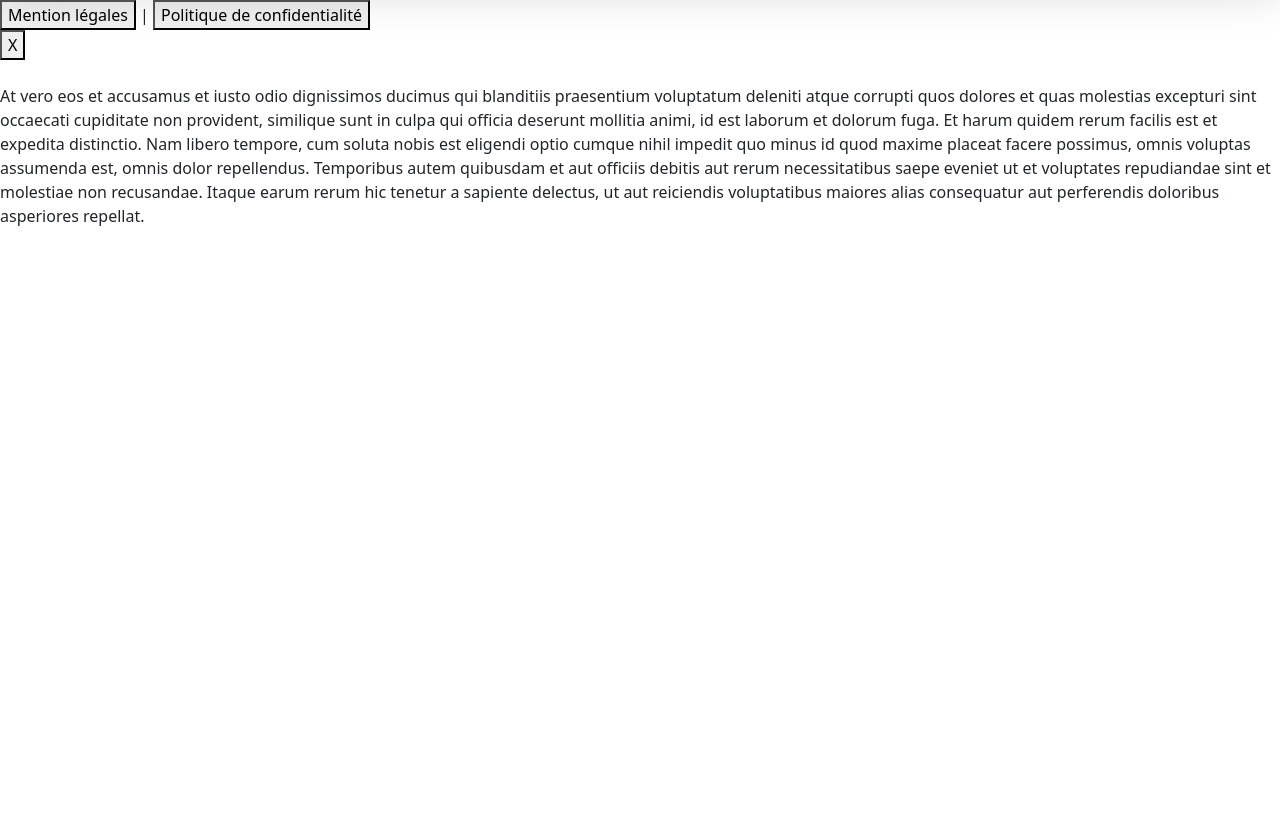
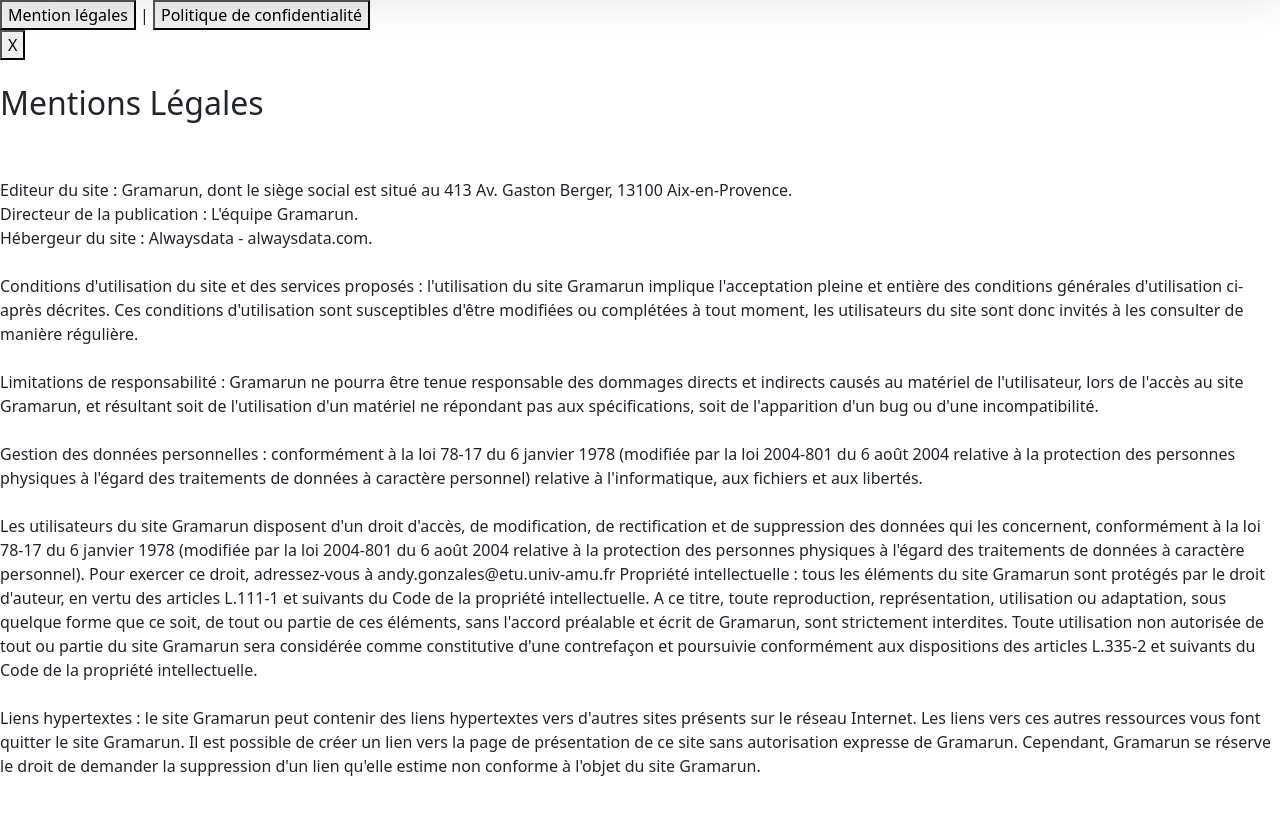
Before and after one commit to GonzalesAndy/SAE-S3, a Flask app: page /delete in a window 1280 px wide, after a click on "Mention légales". Shown: the part 82-900 px from the top of the page. Before the commit the page ends 308 px from the top, so only its background shows below. Run offline with Flask 2, Linux system fonts and the light colour scheme; data that the repository does not hold is empty.

Commit message:
Correction erreur redirection + Mention légale CSS

```diff
--- a/website/templates/base.html
+++ b/website/templates/base.html
@@ -59,8 +59,8 @@
                         <a class="nav-link" href="/login">Connexion</a>
                     </li>
                     {% endif %}
-
-                    <!-- Left links -->
+                </ul>
+                <!-- Left links -->
             </div>
             <!-- Collapsible wrapper -->
         </div>
@@ -84,15 +84,24 @@
 
     <script src="https://cdn.jsdelivr.net/npm/bootstrap@5.0.2/dist/js/bootstrap.bundle.min.js" integrity="sha384-MrcW6ZMFYlzcLA8Nl+NtUVF0sA7MsXsP1UyJoMp4YLEuNSfAP+JcXn/tWtIaxVXM" crossorigin="anonymous"></script>
     <footer>
-        <button onclick="document.getElementById('popupMention').style.display = 'block'">Mention légales</button> | <button onclick="document.getElementById('popupPolitique').style.display = 'block'">Politique de confidentialité</button>
+        <button onclick="document.getElementById('popupMention').style.display = 'block';document.getElementById('popupPolitique').style.display = 'none'">Mention légales</button> | <button onclick="document.getElementById('popupPolitique').style.display = 'block'">Politique de confidentialité</button>
     </footer>
 
     <div id="popupMention" style="display: none;">
         <button onclick="document.getElementById('popupMention').style.display = 'none'">X</button><br><br>
-        <p>At vero eos et accusamus et iusto odio dignissimos ducimus qui blanditiis praesentium voluptatum deleniti atque corrupti quos dolores et quas molestias excepturi sint occaecati cupiditate non provident, similique sunt in culpa qui officia deserunt
-            mollitia animi, id est laborum et dolorum fuga. Et harum quidem rerum facilis est et expedita distinctio. Nam libero tempore, cum soluta nobis est eligendi optio cumque nihil impedit quo minus id quod maxime placeat facere possimus, omnis
-            voluptas assumenda est, omnis dolor repellendus. Temporibus autem quibusdam et aut officiis debitis aut rerum necessitatibus saepe eveniet ut et voluptates repudiandae sint et molestiae non recusandae. Itaque earum rerum hic tenetur a sapiente
-            delectus, ut aut reiciendis voluptatibus maiores alias consequatur aut perferendis doloribus asperiores repellat.
+        <h2>Mentions Légales</h2><br> <br>
+        <p>Editeur du site : Gramarun, dont le siège social est situé au 413 Av. Gaston Berger, 13100 Aix-en-Provence.<br>Directeur de la publication : L'équipe Gramarun.<br>Hébergeur du site : Alwaysdata - alwaysdata.com.<br> <br>Conditions d'utilisation
+            du site et des services proposés : l'utilisation du site Gramarun implique l'acceptation pleine et entière des conditions générales d'utilisation ci-après décrites. Ces conditions d'utilisation sont susceptibles d'être modifiées ou complétées
+            à tout moment, les utilisateurs du site sont donc invités à les consulter de manière régulière.<br> <br>Limitations de responsabilité : Gramarun ne pourra être tenue responsable des dommages directs et indirects causés au matériel de l'utilisateur,
+            lors de l'accès au site Gramarun, et résultant soit de l'utilisation d'un matériel ne répondant pas aux spécifications, soit de l'apparition d'un bug ou d'une incompatibilité.<br> <br> Gestion des données personnelles : conformément à la loi
+            78-17 du 6 janvier 1978 (modifiée par la loi 2004-801 du 6 août 2004 relative à la protection des personnes physiques à l'égard des traitements de données à caractère personnel) relative à l'informatique, aux fichiers et aux libertés.<br>            <br>Les utilisateurs du site Gramarun disposent d'un droit d'accès, de modification, de rectification et de suppression des données qui les concernent, conformément à la loi 78-17 du 6 janvier 1978 (modifiée par la loi 2004-801 du 6 août 2004
+            relative à la protection des personnes physiques à l'égard des traitements de données à caractère personnel). Pour exercer ce droit, adressez-vous à andy.gonzales@etu.univ-amu.fr Propriété intellectuelle : tous les éléments du site Gramarun
+            sont protégés par le droit d'auteur, en vertu des articles L.111-1 et suivants du Code de la propriété intellectuelle. A ce titre, toute reproduction, représentation, utilisation ou adaptation, sous quelque forme que ce soit, de tout ou partie
+            de ces éléments, sans l'accord préalable et écrit de Gramarun, sont strictement interdites. Toute utilisation non autorisée de tout ou partie du site Gramarun sera considérée comme constitutive d'une contrefaçon et poursuivie conformément
+            aux dispositions des articles L.335-2 et suivants du Code de la propriété intellectuelle.<br> <br>Liens hypertextes : le site Gramarun peut contenir des liens hypertextes vers d'autres sites présents sur le réseau Internet. Les liens vers
+            ces autres ressources vous font quitter le site Gramarun. Il est possible de créer un lien vers la page de présentation de ce site sans autorisation expresse de Gramarun. Cependant, Gramarun se réserve le droit de demander la suppression d'un
+            lien qu'elle estime non conforme à l'objet du site Gramarun.<br> <br>
+
         </p>
     </div>
     <div id="popupPolitique" style="display: none;">
```
Also changed, not shown: website/auth.py (+6 -6 lines), 1 other file.
